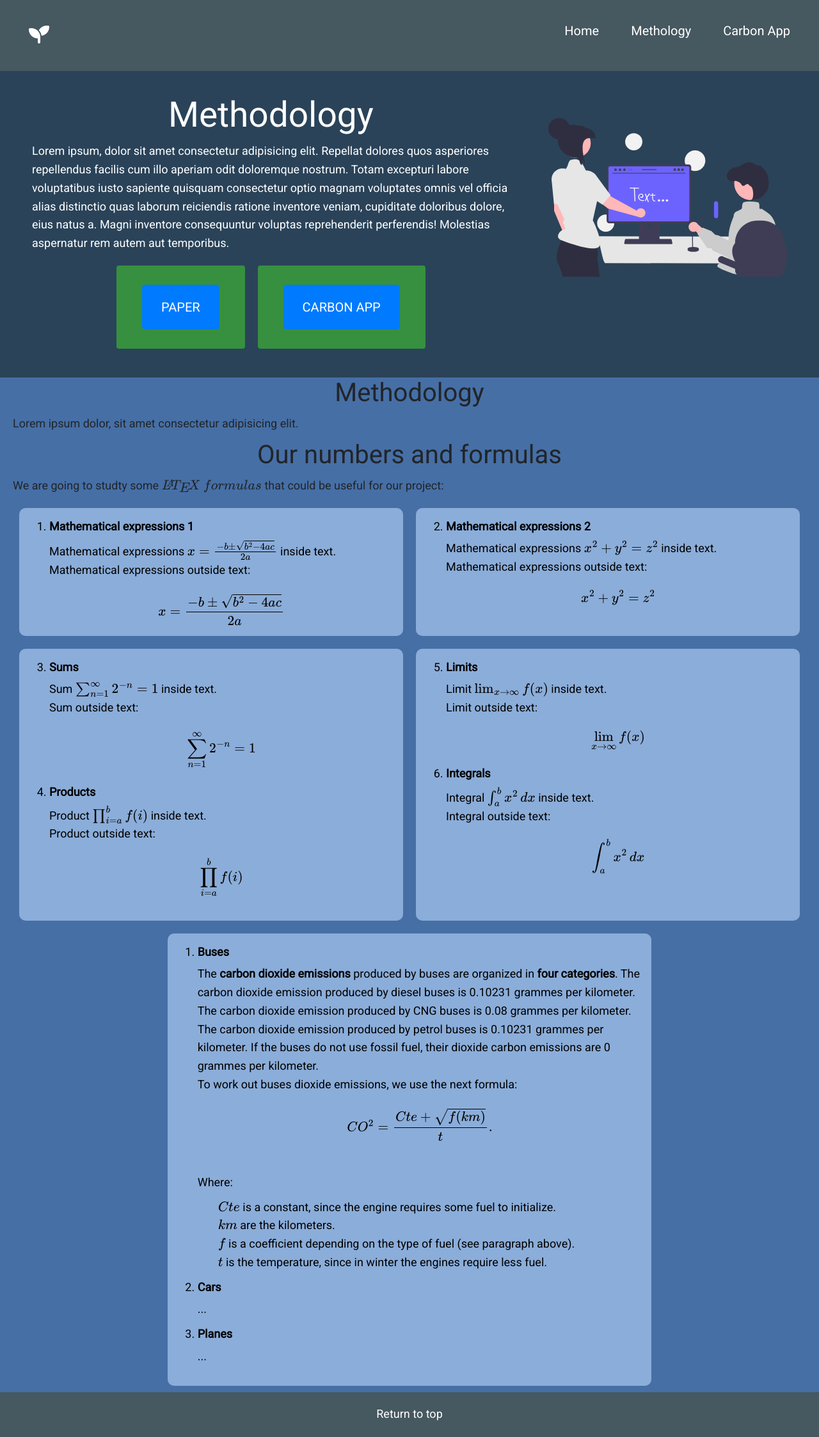
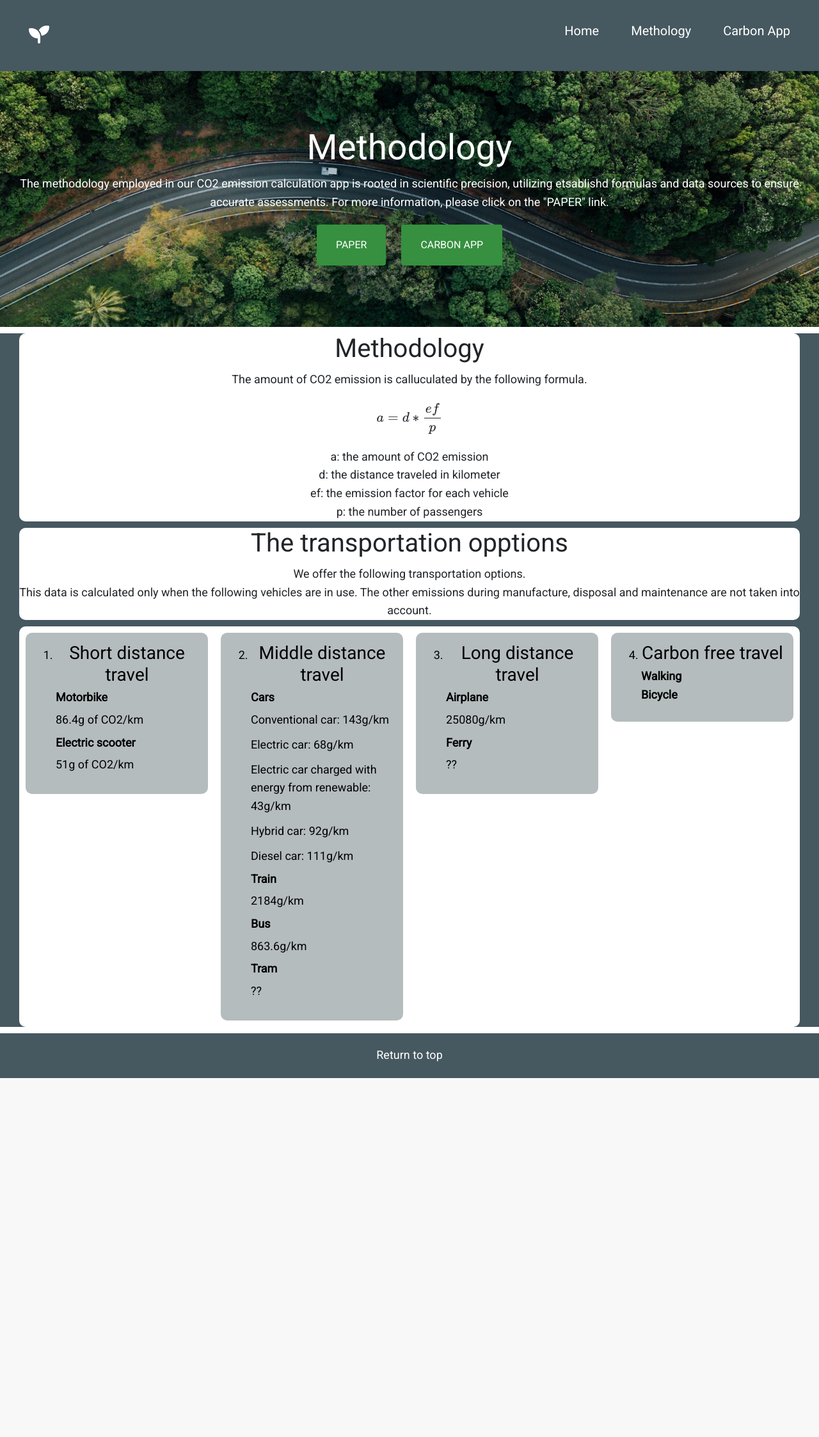
Before and after one commit to eklass3/NHH-FOR19-Group3, a Flask app: page /methodology in a window 1280 px wide. Shown: the whole page at 64% size. After the commit the page ends 1685 px from the top, so only its background shows below. Run offline with Flask 2, Linux system fonts and the light colour scheme; some libraries are stand-ins or nearby versions.

Commit message:
methodology changes
I created methodology page!!

```diff
--- a/static/methodology.css
+++ b/static/methodology.css
@@ -18,18 +18,21 @@
 ol {
   font-size: 18px;
 }
+
+
+
 /* Section header */
 .section_header_methodology {
-  background-color:#2a4359;
+  background-color:#9fa7bf;
 }
 .header {
   display: flex;
   align-items: start;
-  background: #2a4359;
+  background: #fff;
 }
 .header .box {
   flex: 1;
-  background: #2a4359;
+  background: #05430b;
   color: #fff;
   border-radius: 10px;
   margin: 20px 10px;
@@ -51,30 +54,48 @@
   flex-wrap:wrap;
 }
 .container_buttons_links_header a:hover {
-  color: #2a4359;
+  color: #05430b;
 }
 .container_buttons_links_header btn {
   width: 100px;
   height: 100px;
-  background: #2a4359;
+  background: #05430b;
   color: #fff;
   display: flex;
   justify-content:center;
   align-items:center;
 }
+
+.green-transportation-image-banner {
+  background-image: url('/static/highway_imge.jpg');
+  background-size: cover;
+  background-position: center;
+  background-attachment: fixed;
+  height: 50vh; /* Full height */
+  position: relative;
+  display: flex;
+  align-items: center;
+  justify-content: center;
+  flex-direction: column;
+  color: white;
+  text-align: center;
+}
+
 /* Section methodology */
 .section_body_methodology {
-  background-color:#466fa6;
+  background-color:rgb(70, 88, 96);
 }
 .methodology {
   display: flex;
   align-items: start;
-  background: #466fa6;
+  background: #fff;
+  border-radius: 10px;
+  margin: 10px;
 }
 /* Table with one column */
 .methodology .box_table1 {
   flex: 1;
-  background: #8badd9;
+  background: rgb(92, 102, 106);
   color: black;
   border-radius: 10px;
   margin: 10px 10px 10px 10px;
@@ -85,19 +106,21 @@
 }
 .methodology .box_table1:nth-of-type(1) {
   flex-grow:1;
-  background: #466fa6;
+  background: rgb(86, 94, 97);
 }
 .methodology .box_table1:nth-of-type(2) {
   flex-grow:4;
 }
 .methodology .box_table1:nth-of-type(3) {
   flex-grow:1;
-  background: #466fa6;
+  background: #36903f;
 }
+
+
 /* Table with two columns */
 .methodology .box_table2 {
   flex: 1;
-  background: #8badd9;
+  background: rgb(181, 188, 190);
   color: black;
   border-radius: 10px;
   margin: 10px 10px 10px 10px;
@@ -106,14 +129,7 @@
   align-items: center;
   justify-content: center;
 }
-.methodology .box_table2:nth-of-type(1) {
-  flex-grow:1;
-  background: #8badd9;
-}
-.methodology .box_table2:nth-of-type(2) {
-  flex-grow:1;
-  background: #8badd9;
-}
+
 
 
 @media (max-width:768px) {
--- a/templates/methodology.html
+++ b/templates/methodology.html
@@ -3,33 +3,21 @@
 
 <!-- Header -->
 <section class="section_header_methodology">
-    <div class="container">
-
-      <div class="header">
+    <section class="green-transportation-image-banner">
         <div class="box">
           <h1 style="font-size:55px;"><span class="text-logo"> Methodology</span></h1>
-          <p style="text-align:left;">
-              Lorem ipsum, dolor sit amet consectetur adipisicing elit. Repellat dolores quos asperiores repellendus facilis cum illo aperiam odit doloremque nostrum. Totam excepturi labore voluptatibus iusto sapiente quisquam consectetur optio magnam voluptates omnis vel officia alias distinctio quas laborum reiciendis ratione inventore veniam, cupiditate doloribus dolore, eius natus a. Magni inventore consequuntur voluptas reprehenderit perferendis! Molestias aspernatur rem autem aut temporibus.
+          <p style="text-align:center;">
+              The methodology employed in our CO2 emission calculation app is rooted in scientific precision, utilizing etsablishd formulas and data sources to ensure accurate assessments. For more information, please click on the "PAPER" link.
           </p>
           <div class="container_buttons_links_header">
-            <div class="btn">
-                <a href="#" class="btn btn-primary btn-lg mr-2", style="background-color:#007bff;">Paper</a>
-            </div>
-            <div class="btn">
-                <a href="{{url_for('carbon_app')}}" class="btn btn-primary btn-lg mr-2", style="background-color:#007bff;">Carbon App</a>
+            <div class="hero-btns">
+                <a href="#" class="btn">Paper</a>
+                <a href="{{url_for('carbon_app')}}" class="btn">Carbon App</a>
             </div>
           </div>
         </div>
-        <div class="box">
-          <img
-            src="{{url_for('static', filename='icons/methodology1.svg')}}"
-            width="325"
-            height="325"
-            alt=""/>
-        </div>
       </div>
-
-    </div>
+    </section>
 </section>
 
 <!-- Methodology -->
@@ -38,152 +26,103 @@
 
         <div class="methodology" style="display:block;">
             <h1 style="text-align:center;"> Methodology</h1>
-            <p>
-              Lorem ipsum dolor, sit amet consectetur adipisicing elit.
+            <p style="text-align: center;">
+              The amount of CO2 emission is calluculated by the following formula.
+              \[
+                a = d*\frac{ef}{p}
+                \]
+                a: the amount of CO2 emission<br>
+                d: the distance traveled in kilometer<br>
+                ef: the emission factor for each vehicle<br>
+                p: the number of passengers<br>
+            </p>
+        </div>
+        <div class="methodology" style="display:block;">
+            <h1 style="text-align:center;"> The transportation opptions</h1>
+            <p style="text-align: center;">
+              We offer the following transportation options.<br>
+              This data is calculated only when the following vehicles are in use. The other emissions during manufacture, disposal and maintenance are not taken into account.
             </p>
         </div>
 
-        <div class="methodology" style="display:block;">
-            <h1 style="text-align:center;"> Our numbers and formulas</h1>
-            <p>
-              We are going to studty some \(\LaTeX ~ formulas\) that could be useful for our project:
-            </p>
-        </div>
-
-        <!--Enumerated list (table with two columns)-->
         <div class="methodology">
-            <div class="box_table2" style="height:200px;">
+            <div class="box_table2" style="height:flex;">
                 <ol start="1">
                     <li>
-                        <h4>Mathematical expressions 1</h4>
+                        <h3>Short distance travel</h3>
+                        <h4>Motorbike</h4>
                         <p class="text-left">
-                            Mathematical expressions \( x = {-b \pm \sqrt{b^2-4ac} \over 2a} \) inside text.
-                            <br>
-                            Mathematical expressions outside text:
-                            \[ x = {-b \pm \sqrt{b^2-4ac} \over 2a} \]
+                            86.4g of CO2/km
+                        </p>
+                        <h4>Electric scooter</h4>
+                        <p class="text-left">
+                            51g of CO2/km
                         </p>
                     </li>
                 </ol>
             </div>
-            <div class="box_table2" style="height:200px;">
+            <div class="box_table2" style="height:flex;">
                 <ol start="2">
                     <li>
-                        <h4>Mathematical expressions 2</h4>
+                        <h3>Middle distance travel</h3>
+                        <h4>Cars</h4>
                         <p class="text-left">
-                            Mathematical expressions \( x^2 + y^2 = z^2 \) inside text.
-                            <br>
-                            Mathematical expressions outside text:
-                            \[ x^2 + y^2 = z^2 \]
+                            <p>
+                            Conventional car: 143g/km
+                            </p>
+
+                            <p>Electric car: 68g/km
+                            </p>
+
+
+                            <p>Electric car charged with energy from renewable: 43g/km
+                            </p>
+
+                            <p>Hybrid car: 92g/km</p>
+
+                            <p>Diesel car: 111g/km</p>
+                        </p>
+
+                        <h4>Train</h4>
+                        <p class="text-left">
+                            2184g/km
+                        </p>
+                        <h4>Bus</h4>
+                        <p class="text-left">
+                            863.6g/km
+                        </p>
+                        <h4>Tram</h4>
+                        <p class="text-left">
+                            ??
                         </p>
                     </li>
                 </ol>
             </div>
-        </div>
-
-        <!--Enumerated list (table with two columns)-->
-        <div class="methodology">
-            <div class="box_table2" style="height:425px;">
+            <div class="box_table2" style="height:flex;">
                 <ol start="3">
                     <li>
-                        <h4>Sums</h4>
+                        <h3>Long distance travel</h3>
+                        <h4>Airplane</h4>
                         <p class="text-left">
-                            Sum \(\sum_{n=1}^{\infty} 2^{-n} = 1\) inside text.
-                            <br>
-                            Sum outside text:
-                            \[ \sum_{n=1}^{\infty} 2^{-n} = 1 \]
+                            25080g/km
                         </p>
-                    </li>
-                    <li>
-                        <h4>Products</h4>
+                        <h4>Ferry</h4>
                         <p class="text-left">
-                            Product \(\prod_{i=a}^{b} f(i)\) inside text.
-                            <br>
-                            Product outside text:
-                            \[ \prod_{i=a}^{b} f(i) \]
+                            ??
                         </p>
                     </li>
                 </ol>
             </div>
-            <div class="box_table2" style="height:425px;">
-                <ol start="5">
+            <div class="box_table2" style="height:flex;">
+                <ol start="4">
                     <li>
-                        <h4>Limits</h4>
-                        <p class="text-left">
-                            Limit \(\lim_{x\to\infty} f(x)\) inside text.
-                            <br>
-                            Limit outside text:
-                            \[ \lim_{x\to\infty} f(x) \]
-                        </p>
-                    </li>
-                    <li>
-                        <h4>Integrals</h4>
-                        <p class="text-left">
-                            Integral \(\int_{a}^{b} x^2 \,dx\) inside text.
-                            <br>
-                            Integral outside text:
-                            \[ \int_{a}^{b} x^2 \,dx \]
-                        </p>
+                        <h3>Carbon free travel</h3>
+                        <h4>Walking</h4>
+                        <h4>Bicycle</h4>
                     </li>
                 </ol>
             </div>
         </div>
-
-
-
-        <!--Enumerated list (table with one column)-->
-        <div class="methodology">
-            <div class="box_table1">
-
-            </div>
-            <div class="box_table1">
-                <ol>
-                    <li>
-                        <h4>Buses</h4>
-                        <p class="text-left">
-                            The <strong>carbon dioxide emissions</strong> produced by buses are organized in <strong>four categories</strong>. The carbon dioxide emission produced by diesel buses is 0.10231 grammes per kilometer. The carbon dioxide emission produced by CNG buses is 0.08 grammes per kilometer. The carbon dioxide emission produced by petrol buses is 0.10231 grammes per kilometer. If the buses do not use fossil fuel, their dioxide carbon emissions are 0 grammes per kilometer.
-                            <br>
-                            To work out buses dioxide emissions, we use the next formula:
-                            \[CO^2 = {Cte + \sqrt{f(km)} \over t}.\]
-                            <br>
-                            Where:
-                            <ul style="text-align:left;">
-                                <li>
-                                    \(Cte\) is a constant, since the engine requires some fuel to initialize.
-                                </li>
-                                <li>
-                                    \(km\) are the kilometers.
-                                </li>
-                                <li>
-                                    \(f\) is a coefficient depending on the type of fuel (see paragraph above).
-                                </li>
-                                <li>
-                                    \(t\) is the temperature, since in winter the engines require less fuel.
-                                </li>
-                            </ul>
-
-                        </p>
-                    </li>
-                    <li>
-                        <h4>Cars</h4>
-                        <p class="text-left">
-                            ...
-                        </p>
-                    </li>
-                    <li>
-                        <h4>Planes</h4>
-                        <p class="text-left">
-                            ...
-                        </p>
-                    </li>
-                </ol>
-            </div>
-            <div class="box_table1">
-
-            </div>
-        </div>
-
-
-
     </div>
 </section>
 
```
Also changed, not shown: static/highway_imge.jpg (added).
